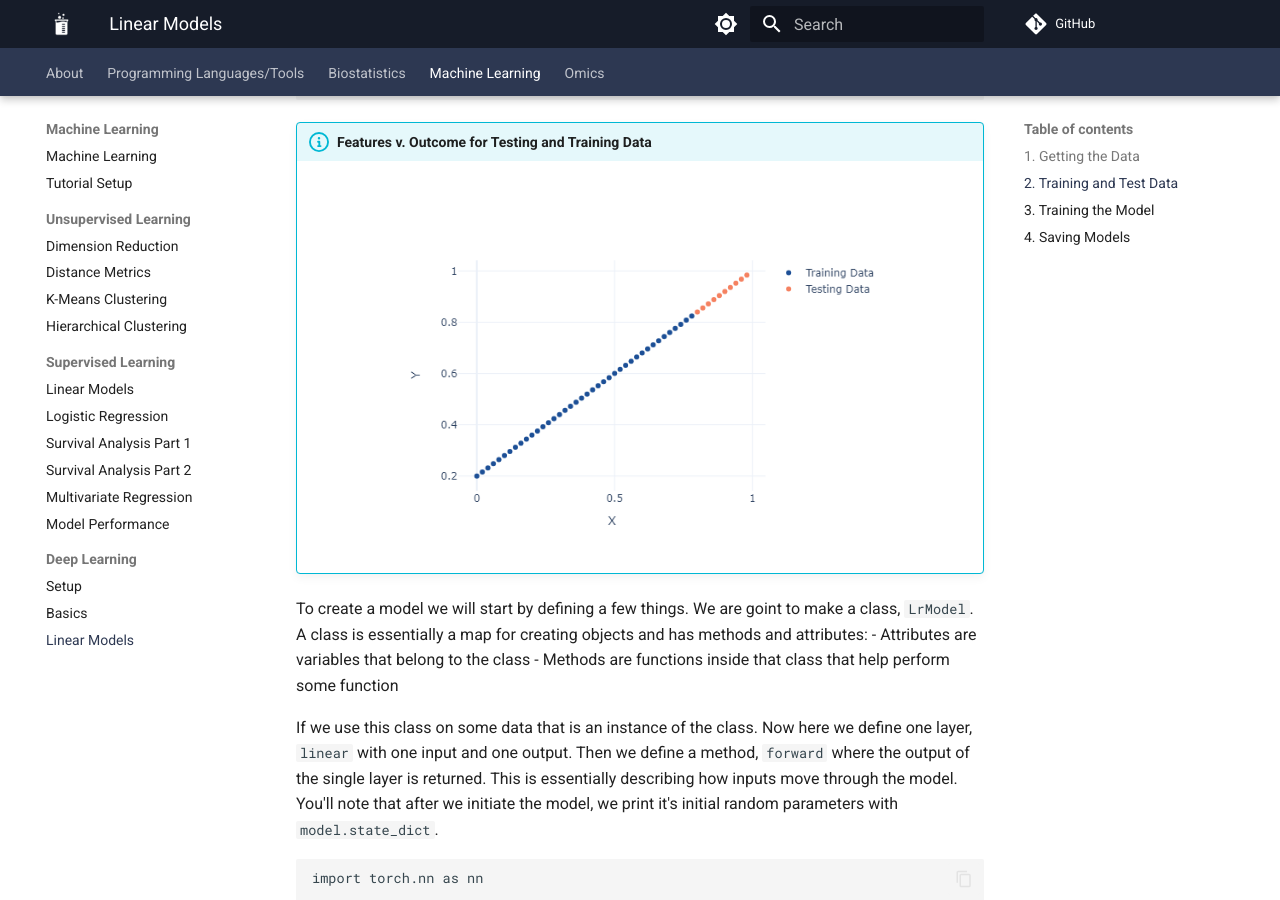
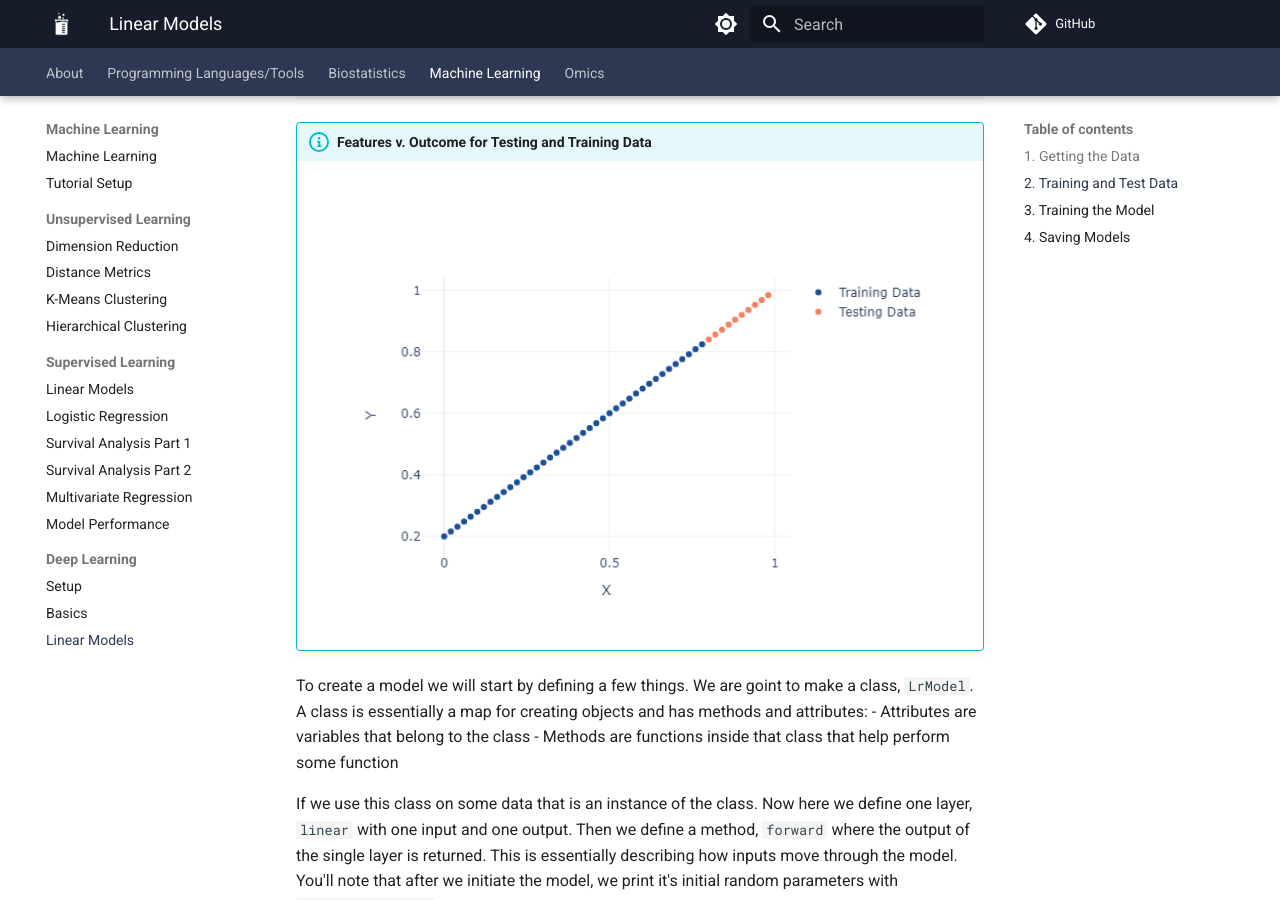
Before and after one commit to comp-tox-jhu/CompToxLab, an MkDocs documentation site: the page built from docs/machine_learning/deep_learning/02_linear_model.md, in a window 1280 px wide and 900 px high, scrolled down 1614 px. Built offline with MkDocs 1.6.1 and Material for MkDocs 9.7.7, drawn with Linux system fonts in a browser that asks for light colours; comment, search, counter and statistics services are not loaded.

Commit message:
Update 02_linear_model.md

````diff
--- a/docs/machine_learning/deep_learning/02_linear_model.md
+++ b/docs/machine_learning/deep_learning/02_linear_model.md
@@ -64,7 +64,7 @@
 
 !!! info "Features v. Outcome for Testing and Training Data"
     <figure markdown="span">
-      ![](img/lr_test_train.png){ width="500" }
+      ![](img/lr_test_train.png){ width="600" }
     </figure>
 
 
@@ -185,9 +185,11 @@
 # Plot predictions using Plotly
 plot_predictions(X_train, y_train, X_test, y_test, y_preds)
 ```
+
 !!! info "True and Predicted Data"
-    ![](img/lr_pred.png){width="500", align=center}
-
+    <figure markdown="span">
+      ![](img/lr_pred.png){ width="500" }
+    </figure>
 
 They look great! The predicted values appear to track both tested and traing values well!
 
````
